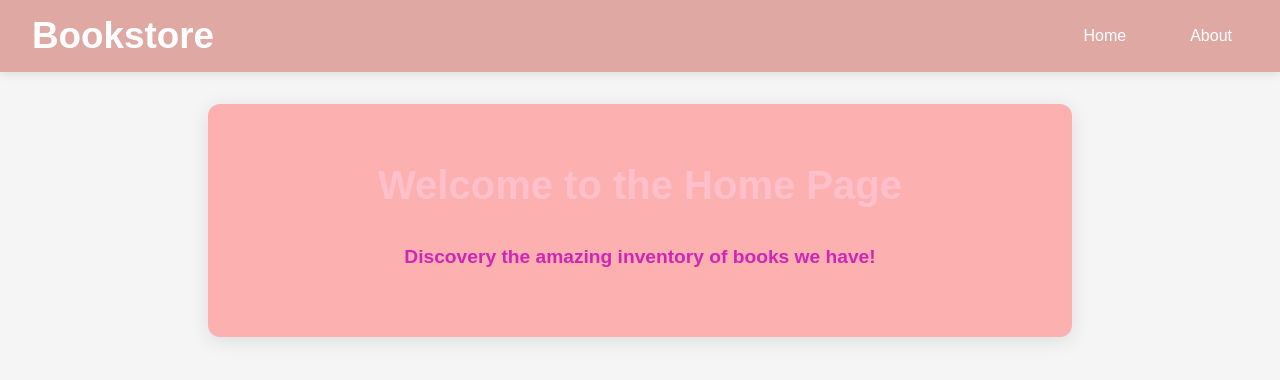
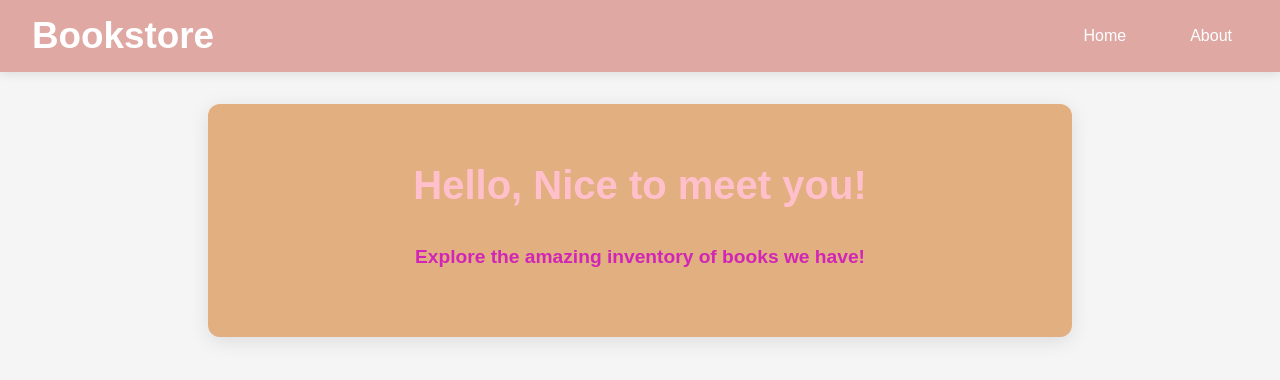
Before and after one commit to khuynh134/Bookstore, a React (Vite) app: page / in a window 1280 px wide. Shown: the top 380 px of the page. Built offline with nearby package versions, Linux system fonts and the light colour scheme.

Commit message:
added some descriptions to home page and about us page

```diff
--- a/src/pages/About.css
+++ b/src/pages/About.css
@@ -3,7 +3,7 @@
     padding: 1.5rem;
     width: 100%;
     box-sizing: border-box;
-    background-color: rgb(255, 225, 254);
+    background-color: #f0d9d0ee;
     margin: 0 auto;
     max-width: 900px;
     border-radius: 8px;
--- a/src/pages/About.jsx
+++ b/src/pages/About.jsx
@@ -4,7 +4,9 @@ function About() {
         <div className="about-container">
             <h1 className="About-title">About Us </h1>
             <h2 className="About-subtitle"> Our team members: Kathy Huynh, Ying Huang, and Valeria Campos</h2>
-            <p className="About-description"> Welcome to our bookstore websitewith a large collection of books you can view and choose to add to your cart. </p>
+            <p className="About-description"> Welcome to our website! Are you interested in exploring different books?
+                We have a large collection of books that is perfect for book lovers like you. Feel free to browse throught our collection and add your favorite books to your cart.
+                </p>
 
         </div>
     );
--- a/src/pages/Home.css
+++ b/src/pages/Home.css
@@ -1,7 +1,7 @@
 .home-container{
     display:flex;
     flex-direction: column;
-    background-color: #fcb0b0;
+    background-color: #e2af80;
     padding: 2rem;
     border-radius: 12px;
     box-shadow: 0 4px 20px rgba(0,0,0,0.1);
--- a/src/pages/Home.jsx
+++ b/src/pages/Home.jsx
@@ -2,8 +2,8 @@ import './Home.css';
 function Home() {
     return (
         <div className="home-container">
-            <h1 className="home-title">Welcome to the Home Page</h1>
-            <p className="home-description">Discovery the amazing inventory of books we have!</p>
+            <h1 className="home-title">Hello, Nice to meet you!</h1>
+            <p className="home-description">Explore the amazing inventory of books we have!</p>
 
 
         </div>
```
